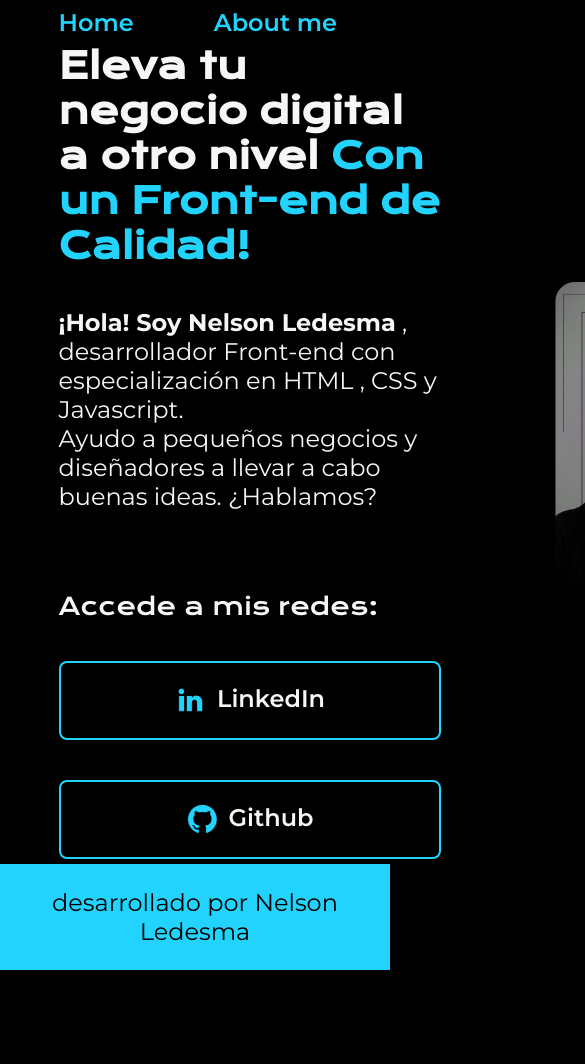
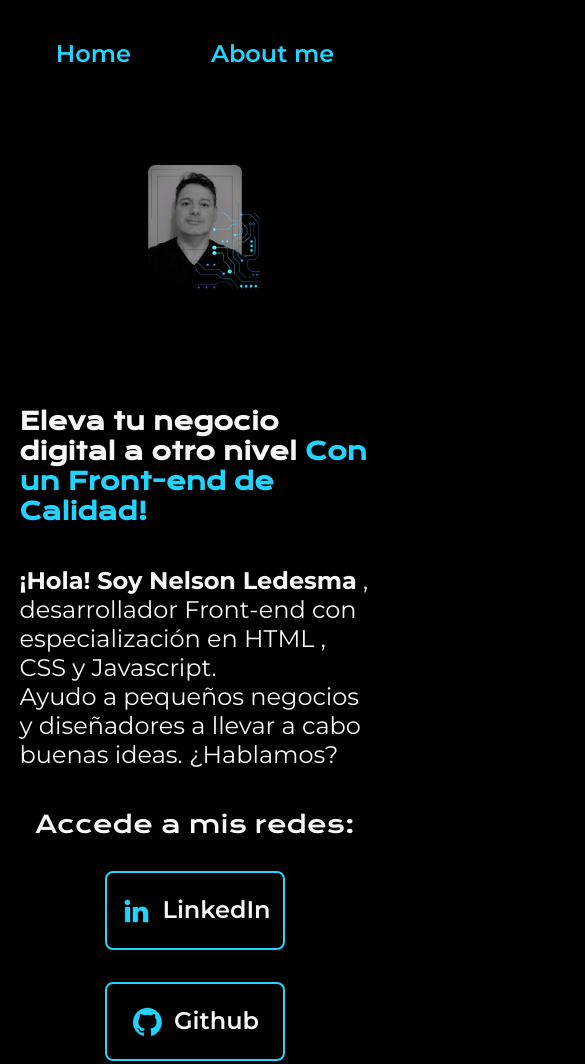
Before and after one commit to NelsonLedesma/portafolio, a plain HTML site: page index.html in a window 390 px wide. Shown: the top 1064 px of the page, 585 px wide, since content can reach past the window. Before the commit the page ends 970 px from the top, so only its background shows below. Drawn offline with nearby package versions, Linux system fonts and the light colour scheme.

Commit message:
se coorrigio una div en el html y se actualizo la responsividad de la pagina

```diff
--- a/index.html
+++ b/index.html
@@ -18,6 +18,7 @@
     </header>
     <main class="presentacion">
         <section class="presentacion_contenido">
+
             <h1 class="presentacion_contenido_titulo">
                 Eleva tu negocio digital a otro nivel <strong class="titulo_destaque">Con un Front-end de
                     Calidad!</strong>
@@ -27,15 +28,17 @@
                 <strong>¡Hola! Soy Nelson Ledesma</strong> , desarrollador Front-end con especialización en HTML , CSS y
                 Javascript.<br>Ayudo a pequeños negocios y diseñadores a llevar a cabo buenas ideas. ¿Hablamos?
             </p>
-            <div class="presentacion_enlaces"></div>
-            <h2 class="presentacion_enlaces_subtitulo">
+            <div class="presentacion_enlaces">
+                <h2 class="presentacion_enlaces_subtitulo">
                 Accede a mis redes:
-            </h2>
-                <a class="presentacion_enlaces_link" href="https://www.linkedin.com/in/nelson-ledesma-020386346/"><img src="./assets/linkedin.png" alt="logo de linkedin">LinkedIn</a>
-                <a class="presentacion_enlaces_link" href="https://github.com/NelsonLedesma"><img src="./assets/github.png" alt="logo de github">Github</a>
+                </h2>
+                <a class="presentacion_enlaces_link" href="https://www.linkedin.com/in/nelson-ledesma-020386346/"><img
+                    src="./assets/linkedin.png" alt="logo de linkedin">LinkedIn</a>
+                <a class="presentacion_enlaces_link" href="https://github.com/NelsonLedesma"><img src="./assets/github.png"
+                    alt="logo de github">Github</a>
             </div>
         </section>
-            <img src="./assets/foto_nelson.png" alt="imagen de Nelson Ledesma.">
+        <img class="presentacion_imagen" src="./assets/foto_nelson.png" alt="imagen de Nelson Ledesma.">
 
     </main>
     <footer class="footer">
--- a/style/style.css
+++ b/style/style.css
@@ -6,6 +6,7 @@
     --color-primario: #000000;
     --color-secundario: #f6f6f6;
     --color-terciario: #22d4fd;
+    --color-hover: #272727;
 
     --fuente-montserrat:"Montserrat", sans-serif;
     --fuente-krona:"Krona One", sans-serif;
@@ -32,7 +33,7 @@ body{
 }
 
 .header_menu_link{
-    font-size: 24px;
+    font-size: 1.5rem;
     font-weight: 600;
     font-family: var(--fuente-montserrat);
     color:var(--color-terciario);
@@ -42,20 +43,22 @@ body{
 .presentacion{
     display: flex;
     align-items: center;
-    padding: 1.5% 15%;
+    padding: 6% 15%;
     justify-content: space-between;
+    gap: 82px;
 }
 
 .presentacion_contenido{
-    width: 615px;
+    width: 50%;
     display: flex;
     flex-direction: column;
     gap: 40px;
 }
 
 .presentacion_contenido_titulo{
-    font-size: 36px;
+    font: size 2.25em; ;
     font-family: var(--fuente-krona);
+    color: var(--color-secundario);
 }
 
 .titulo_destaque{
@@ -64,8 +67,9 @@ body{
 }
 
 .presentacion_contenido_texto{
-    font-size: 24px;
+    font-size: 1.5rem;
     font-family: var(--fuente-montserrat);
+    color: var(--color-secundario);
 }
 
 .presentacion_enlaces{
@@ -78,17 +82,17 @@ body{
 
 .presentacion_enlaces_subtitulo{
     font-family: var(--fuente-krona);
-    font-size: 24px;
+    font-size: 1.5rem;
     font-weight: 400;
 }
 
 .presentacion_enlaces_link{
-    width: 378px;
+    width: 50%;
     text-align: center;
     padding: 21.5px 0;
     border-radius: 8px;
     font-family: var(--fuente-montserrat);
-    font-size: 24px;
+    font-size: 1.5rem;
     font-weight: 600;
     text-decoration: none;
     color: var(--color-secundario);
@@ -100,7 +104,11 @@ body{
 }
 
 .presentacion_enlaces_link:hover{
-    background-color:var(--color-primario) ;
+    background-color:var(--color-hover) ;
+}
+
+.presentacion_imagen{
+   width: 50%;
 }
 
 .footer{
@@ -109,6 +117,27 @@ body{
    color: var(--color-primario);
    text-align: center;
    font-family: var(--fuente-montserrat);
-   font-size: 24px;
+   font-size: 1.5rem;
    font-weight: 400;
 }
+
+@media (max-width:1200px){
+    .header{
+       padding: 10%;
+    }
+
+    .header_menu{
+        justify-content: center;
+    }
+
+    .presentacion{
+        flex-direction: column-reverse;
+        padding: 5%;
+    }
+
+    .presentacion_contenido{
+        width: auto;
+    }
+
+
+}
```
Also changed, not shown: about.html (+1 -1 lines).
